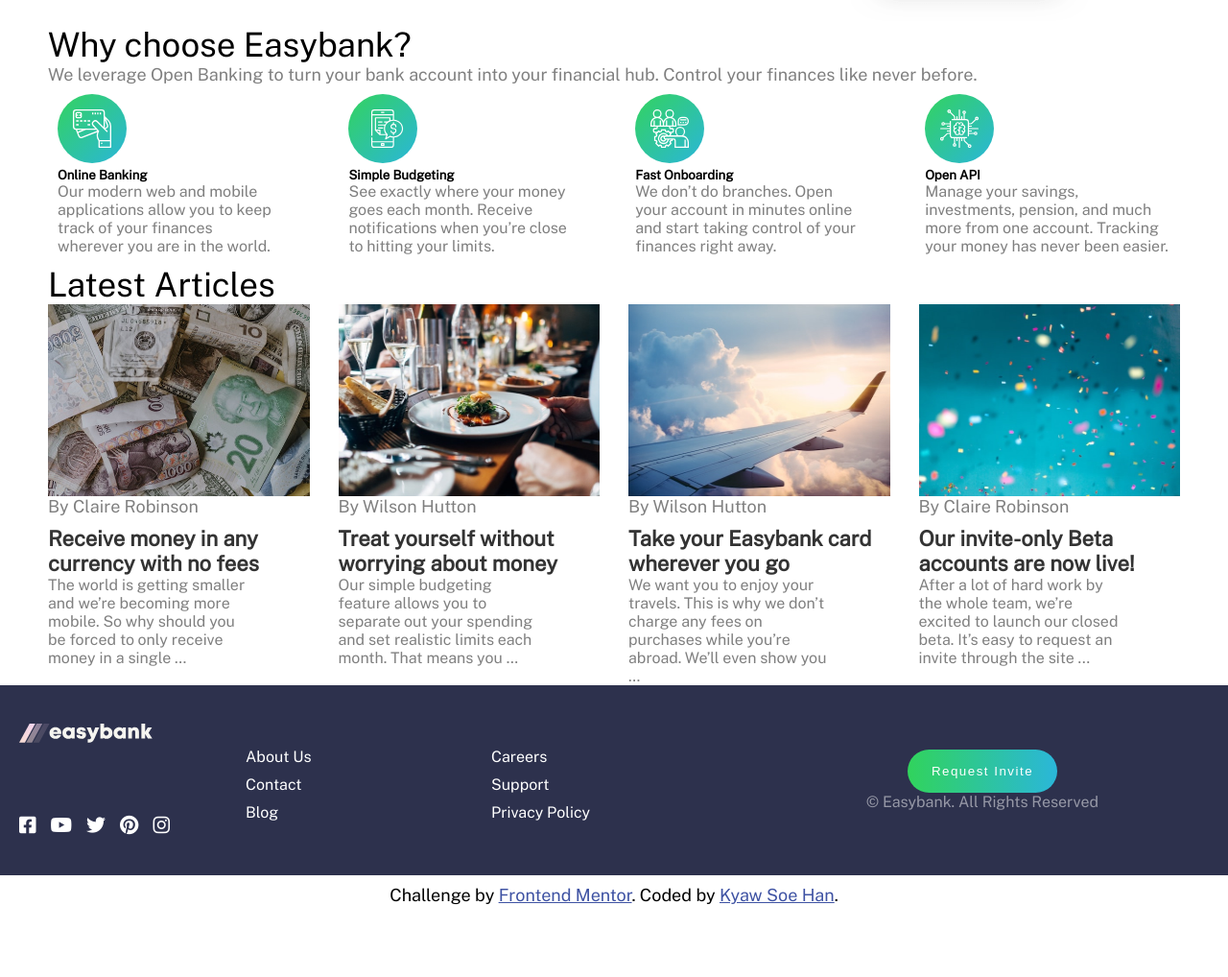
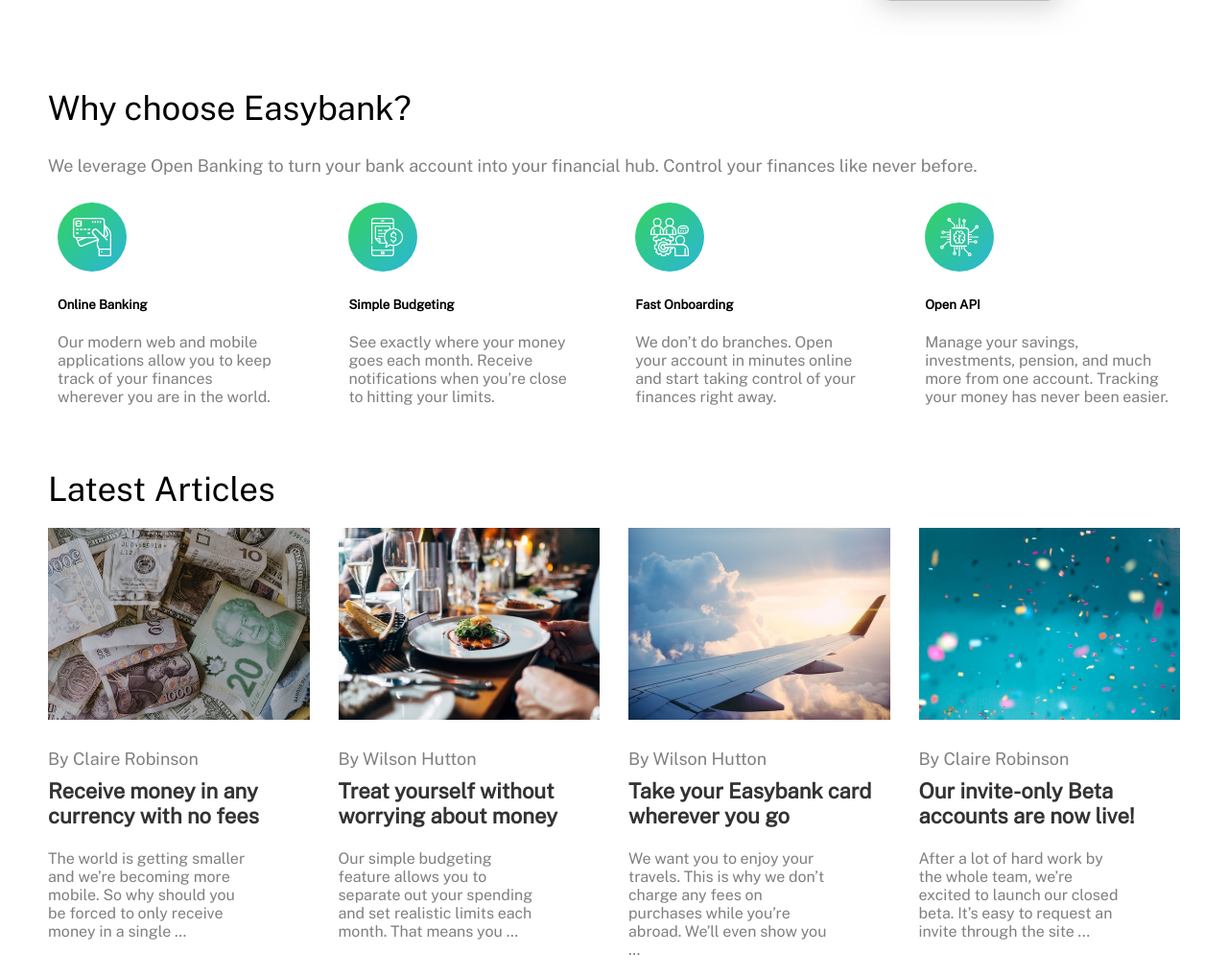
Before and after one commit to Kyawsoe40/Easy_Bank_Landing_Page, a plain HTML site: page index.html in a window 1280 px wide. Shown: the part 869-1887 px from the top of the page at 96% size. Before the commit the page ends 1812 px from the top, so only its background shows below. Drawn offline with nearby package versions, Linux system fonts and the light colour scheme; files whose address does not match are found by name.

Commit message:
final ver 1

```diff
--- a/assets/css/style.css
+++ b/assets/css/style.css
@@ -1,12 +1,13 @@
 @import url('https://fonts.googleapis.com/css2?family=Public+Sans&display=swap');
 body{
     font-family: 'Public Sans', sans-serif;
-    margin: 0;
-    padding: 0;
+
 }
-*{
-    margin: 0;
-    padding: 0;
+*,body{
+    margin-left: 0;
+    margin-right: 0;
+    padding-left: 0;
+    padding-right: 0;
 }
 .nav-container{
     display: flex;
@@ -54,6 +55,7 @@
     overflow-x: hidden;
     overflow-y: hidden;
     align-items: center;
+    margin-bottom: 50px;
 }
 .intro-section .text-section{
     padding-left: 100px;
@@ -83,6 +85,7 @@
 .about-section{
     margin-left: 50px;
     margin-right: 50px;
+    margin-bottom: 40px;
 }
 .about-section h2{
     font-size: 35px;
@@ -105,16 +108,18 @@
 .article-section{
     margin-left: 50px;
     margin-right: 50px;
+    margin-bottom: 50px;
 }
 .article-section h2{
     font-size: 35px;
     font-weight: normal;
+    margin-bottom: 20px;
 }
 .article-section .blog-section{
     display: grid;
     grid-template-columns: repeat(4,1fr);
     column-gap: 30px;
-
+    row-gap: 10px;
 }
 
 .article-section .blog-section .blog-img{
```
